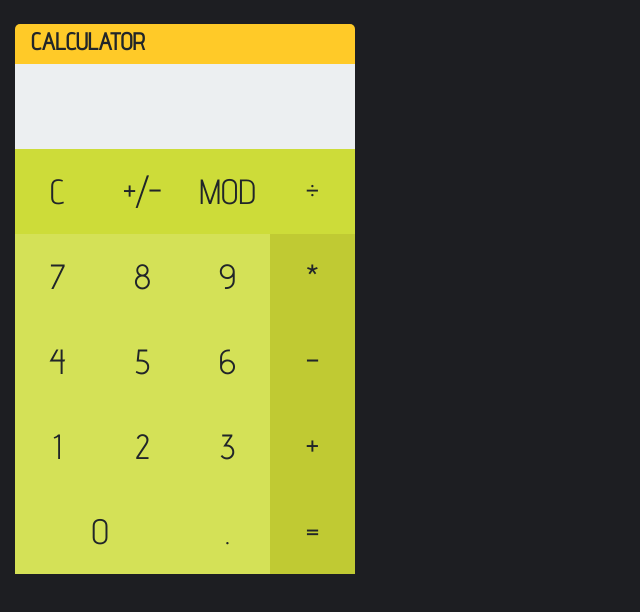
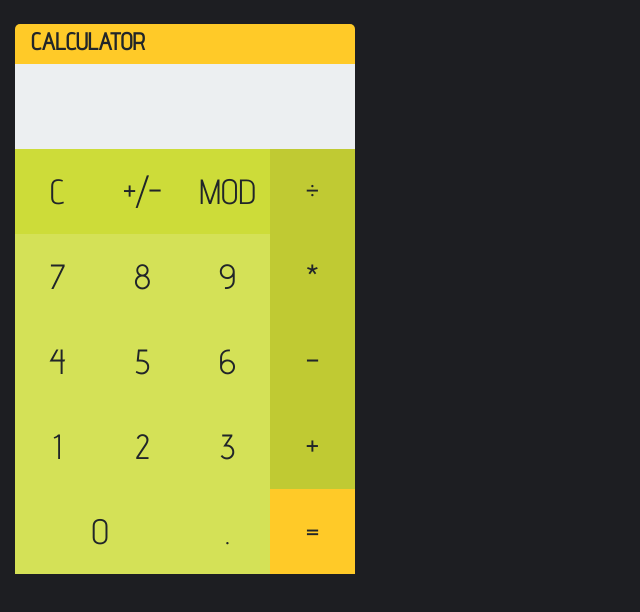
Before and after one commit to DiaZa13/WEB_LAB09, a React app: page / in a window 1280 px wide. Shown: the top 612 px of the page, without its empty margins (0-640 px from the left). Built offline with nearby package versions, Linux system fonts and the light colour scheme.

Commit message:
basic calculator functionality

```diff
--- a/src/components/calculator.jsx
+++ b/src/components/calculator.jsx
@@ -3,7 +3,183 @@ import Display from './display';
 import Keyboard from './keyboard';
 
 function Calculator() {
+  // Defines the operation
+  const [operations, setOperations] = useState({
+    addition: false,
+    subtraction: false,
+    multiplication: false,
+    division: false,
+    module: false,
+  });
+
+  // Save the numbers to use in the operation
+  const [numbers, setNumbers] = useState({
+    first: '',
+    second: '',
+  });
+
+  // Defines if a number is negative
+  const [negative, setNegative] = useState({
+    first: false,
+    second: false,
+  });
+
+  // Convert a number into a negative number
+  const [plusMinus, setPlusMinus] = useState(false);
+  // Defines the data to display
   const [display, setDisplay] = useState('');
+  // Save the result of the operations
+  const [result, setResult] = useState(0);
+
+  // Make an operation
+  const operate = () => {
+    // Check if the numbers are negative and parse them into float
+    let first;
+    let second;
+    let value;
+    if (negative.first) {
+      first = -parseFloat(numbers.first);
+    } else if (negative.second) {
+      second = -parseFloat(numbers.second);
+    } else {
+      first = parseFloat(numbers.first);
+      second = parseFloat(numbers.second);
+    }
+    // Operate the numbers
+    if (operations.multiplication) {
+      value = (first * second).toFixed(3);
+    } else if (operations.addition) {
+      value = (first + second).toFixed(3);
+    } else if (operations.subtraction) {
+      value = (first - second).toFixed(3);
+    } else if (operations.division) {
+      value = (first / second).toFixed(3);
+    } else if (operations.module) {
+      value = (first % second).toFixed(3);
+    }
+
+    // Check if the result is less than 9 digits or less than 999999999
+    if (value <= 999999999 && value.toString().length < 9) {
+      setResult(value);
+      setResult((state) => {
+        if (!plusMinus && state < 0) {
+          setDisplay('ERROR');
+        } else {
+          setDisplay(state.toString());
+        }
+      });
+    } else {
+      setDisplay('ERROR');
+    }
+  };
+
+  const calculate = (key) => {
+    if (key.keyValue === 'C') {
+      setNumbers({
+        ...numbers,
+        first: '',
+        second: '',
+      });
+      setOperations({
+        ...operations,
+        addition: false,
+        subtraction: false,
+        multiplication: false,
+        division: false,
+        module: false,
+        plus_minus: false,
+      });
+
+      setDisplay('');
+      setResult(0);
+    } else if (key.keyValue === '*') {
+      setOperations({
+        ...operations,
+        multiplication: true,
+        addition: false,
+        subtraction: false,
+        division: false,
+        module: false,
+      });
+      setDisplay('');
+      setResult(0);
+    } else if (key.keyValue === '+') {
+      setOperations({
+        ...operations,
+        addition: true,
+        multiplication: false,
+        subtraction: false,
+        division: false,
+        module: false,
+      });
+      setDisplay('');
+      setResult(0);
+    } else if (key.keyValue === '-') {
+      setOperations({
+        ...operations,
+        subtraction: true,
+        addition: false,
+        multiplication: false,
+        division: false,
+        module: false,
+      });
+      setDisplay('');
+      setResult(0);
+    } else if (key.keyValue === '÷') {
+      setOperations({
+        ...operations,
+        division: true,
+        addition: false,
+        multiplication: false,
+        subtraction: false,
+        module: false,
+      });
+      setDisplay('');
+      setResult(0);
+    } else if (key.keyValue === 'MOD') {
+      setOperations({
+        ...operations,
+        module: true,
+        division: false,
+        addition: false,
+        multiplication: false,
+        subtraction: false,
+      });
+      setDisplay('');
+      setResult(0);
+    } else if (key.keyValue === '=') {
+      console.log('testing');
+      operate();
+    } else if (display.length < 9) {
+      // eslint-disable-next-line max-len
+      if (!operations.addition && !operations.division && !operations.multiplication && !operations.subtraction && !operations.module) {
+        setNumbers({
+          ...numbers,
+          first: numbers.first + key.keyValue.toString(),
+        });
+        setDisplay(display + key.keyValue.toString());
+      } else {
+        setNumbers({
+          ...numbers,
+          second: numbers.second + key.keyValue.toString(),
+        });
+        setDisplay(display + key.keyValue.toString());
+      }
+      if (key.keyValue === '+/-') {
+        setPlusMinus(!plusMinus);
+        if (display === numbers.first) {
+          setNegative({
+            first: true,
+          });
+        } else {
+          setNegative({
+            second: true,
+          });
+        }
+        setDisplay(`-${display}`);
+      }
+    }
+  };
 
   return (
     <div className="container-fluid mt-4">
@@ -12,7 +188,7 @@ function Calculator() {
           value={display}
         />
         <Keyboard
-          displayChange={(value) => { setDisplay(value); }}
+          calculate={(key) => { calculate(key); }}
         />
       </div>
 
--- a/src/components/keyItem.jsx
+++ b/src/components/keyItem.jsx
@@ -3,7 +3,7 @@ import React from 'react';
 function Key(props) {
   const key = props;
   return (
-    <button onClick={key.displayChange} type="button" className={`btn ${key.color} key`} style={{ '--keyMinWidth': `${key.width}`, '--keyFontSize': `${key.font}` }} value={`${key.keyValue}`}>
+    <button onClick={key.calculate} type="button" className={`btn ${key.color} key`} style={{ '--keyMinWidth': `${key.width}`, '--keyFontSize': `${key.font}` }} value={`${key.keyValue}`}>
       {key.keyValue}
     </button>
   );
--- a/src/components/keyboard.jsx
+++ b/src/components/keyboard.jsx
@@ -16,7 +16,7 @@ function Keyboard(props) {
               color={key.color}
               width={key.width}
               keyValue={key.keyValue}
-              displayChange={() => prop.displayChange(key.keyValue)}
+              calculate={() => prop.calculate(key)}
             />
           );
         })
--- a/src/index.html
+++ b/src/index.html
@@ -2,7 +2,7 @@
 <html lang="en">
 <head>
     <meta charset="UTF-8">
-    <title>USING REACT</title>
+    <title>ZARA CALCULATOR</title>
 </head>
 <body>
 <div id="root"></div>
--- a/src/utils/key.json
+++ b/src/utils/key.json
@@ -15,7 +15,7 @@
     "keyValue": "MOD"
   },
   {
-    "color": "btn-secondary",
+    "color": "btn-tertiary",
     "width": "85px",
     "keyValue": "÷"
   },
@@ -90,7 +90,7 @@
     "keyValue": "."
   },
   {
-    "color": "btn-tertiary",
+    "color": "btn-dark",
     "width": "85px",
     "keyValue": "="
   }
```
